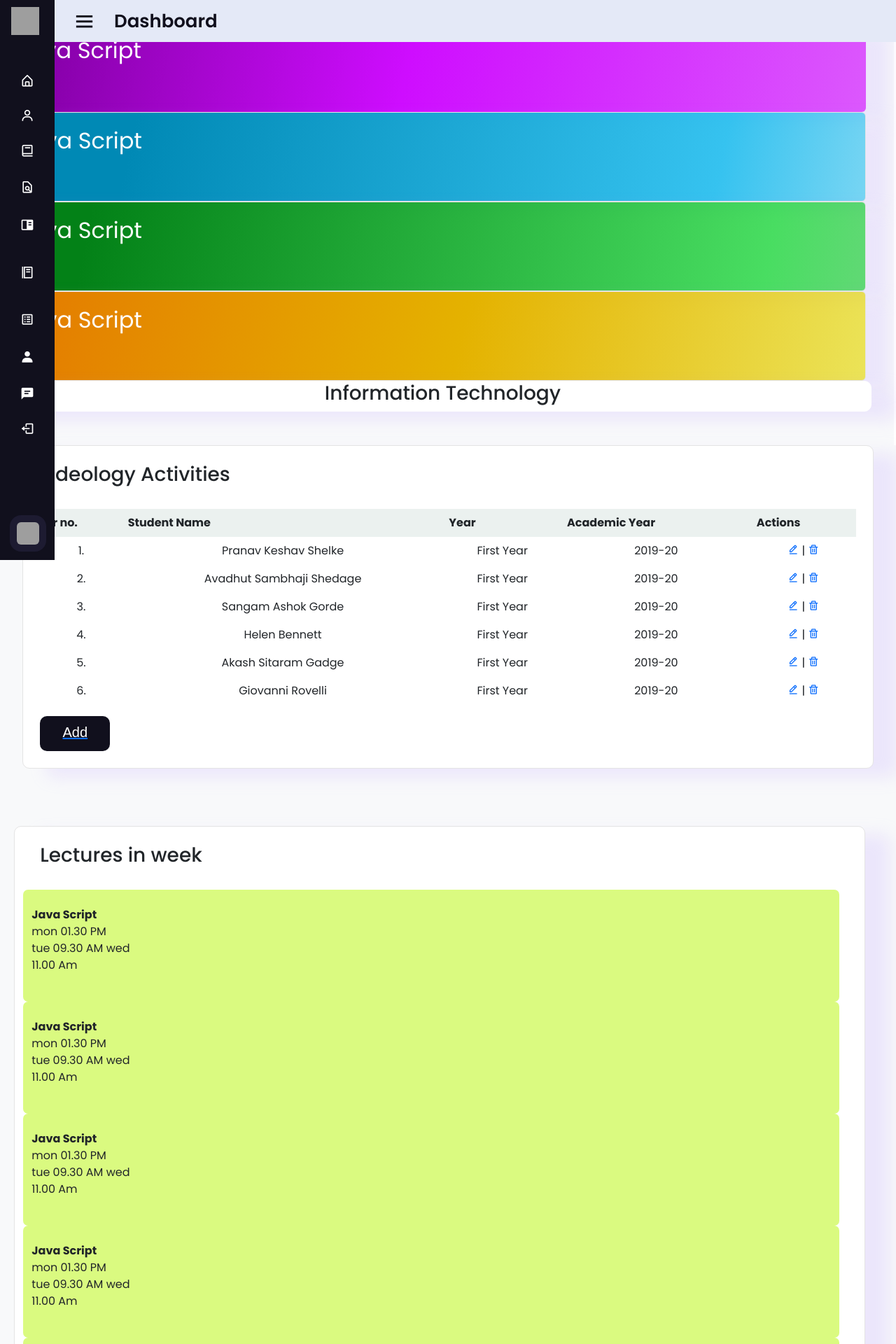
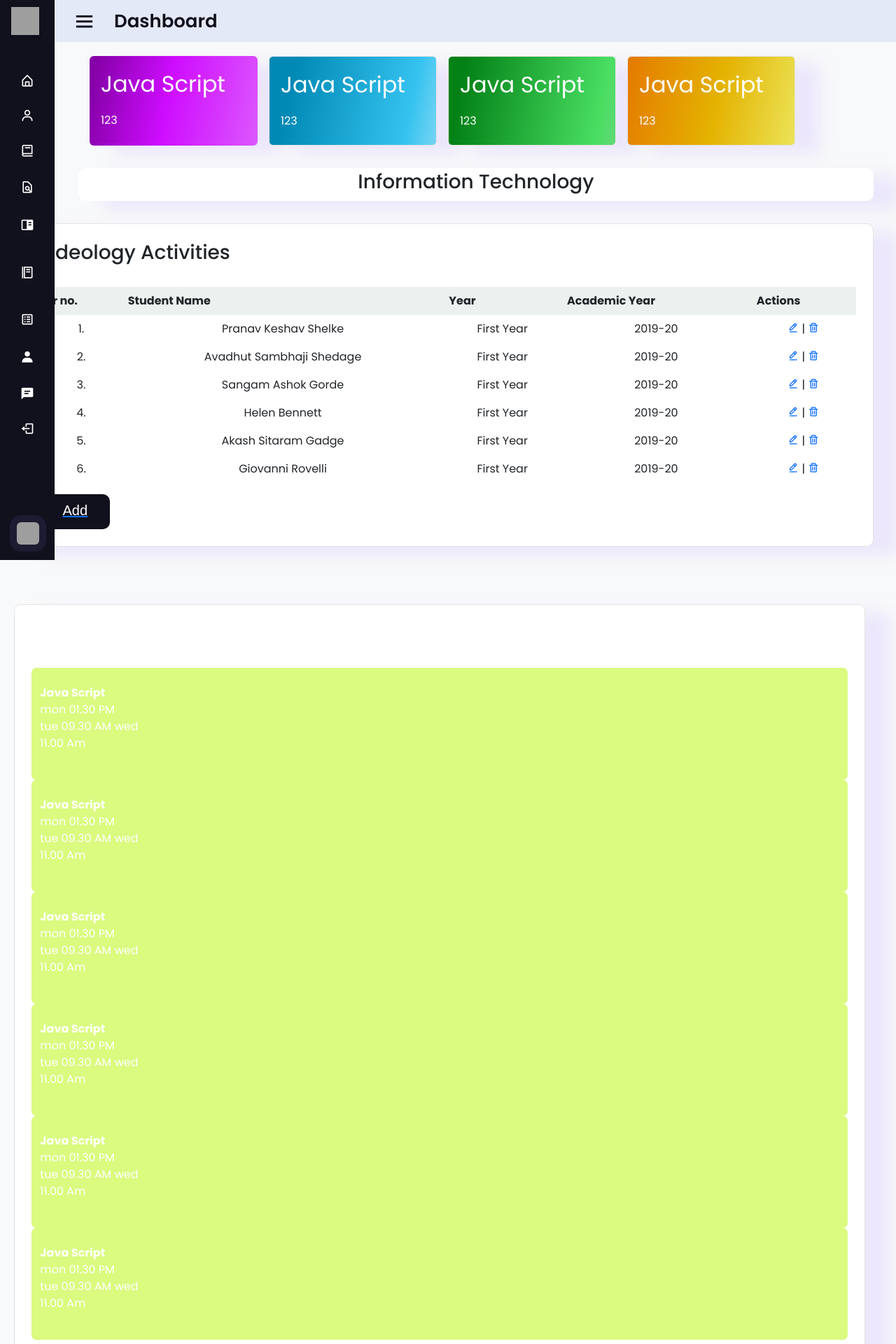
Before and after one commit to PranavShelke4/IT, a React (Create React App) app: page /subject-teacher-dashbord in a window 1280 px wide. Shown: the top 1920 px of the page at 70% size. Built offline with nearby package versions, Linux system fonts and the light colour scheme; grey boxes are pictures that could not be loaded.

Commit message:
My subject done

```diff
--- a/src/components/SubjectTeacher/Dashboard/MySubject.css
+++ b/src/components/SubjectTeacher/Dashboard/MySubject.css
@@ -1,9 +1,9 @@
-.row {
+#row {
   padding: 2rem;
+  padding-top: 5rem;
   justify-content: center;
   background-color: #f8f9fa;
-    width: 100.7%;
-    margin-top: 1rem;
+  width: 100%;
 }
 
 .sub1 {
@@ -90,9 +90,10 @@
 .it {
   height: auto;
   text-align: center;
-    margin: 1rem;
   margin-top: 2rem;
   width: 100%;
+  margin-left: 5rem;
+  padding: .1rem;
 
   background: #ffffff;
   border: 1px solid #ffffff;
@@ -100,3 +101,27 @@
   box-shadow: 35px 12px 23px rgba(201, 176, 255, 0.25);
   border-radius: 10px;
 }
+
+
+.box{
+  color: white;
+  width: 250px;
+  height: 131px;
+  display: inline-block;
+  border-radius: 6px;
+  box-shadow: 35px 12px 23px rgba(201, 176, 255, 0.25);
+  margin-right: 3%;
+  padding: 1%;
+}
+#Total_Students_box{
+  background: linear-gradient(101.38deg, #8500A7 3.84%, rgba(204, 0, 255, 0.95) 46.66%, rgba(205, 4, 255, 0.6) 110.03%);
+}
+#Teachers_box{
+  background: linear-gradient(101.44deg, #0089B5 14.59%, rgba(27, 187, 238, 0.88) 82.65%, rgba(51, 194, 239, 0.45) 110.59%);
+}
+#Total_Courses_box{
+  background: linear-gradient(100.38deg, #038117 9.5%, rgba(1, 210, 35, 0.71) 88.24%, rgba(36, 198, 62, 0.67) 104.42%);
+}
+#Detened_Students_box{
+  background: linear-gradient(102.45deg, #E47C00 2.48%, #E4B200 52.84%, rgba(228, 219, 0, 0.63) 102.57%);
+}
--- a/src/components/SubjectTeacher/Dashboard/MySubject.js
+++ b/src/components/SubjectTeacher/Dashboard/MySubject.js
@@ -3,8 +3,8 @@ import "./MySubject.css";
 
 function MySubject() {
   return (
-    <>
-      <div className="row">
+
+      <div className="d-flex flex-md-row flex-sm-column flex-wrap justify-content-center" id="row">
         <div className="sub1">
           <p className="subname">Java Script</p>
           <p className="subcode">123</p>
@@ -25,7 +25,7 @@ function MySubject() {
             <h3>Information Technology</h3>
         </div>
       </div>
-    </>
+
   );
 }
 
```
Lines whose indentation alone changed are shown as unchanged.
